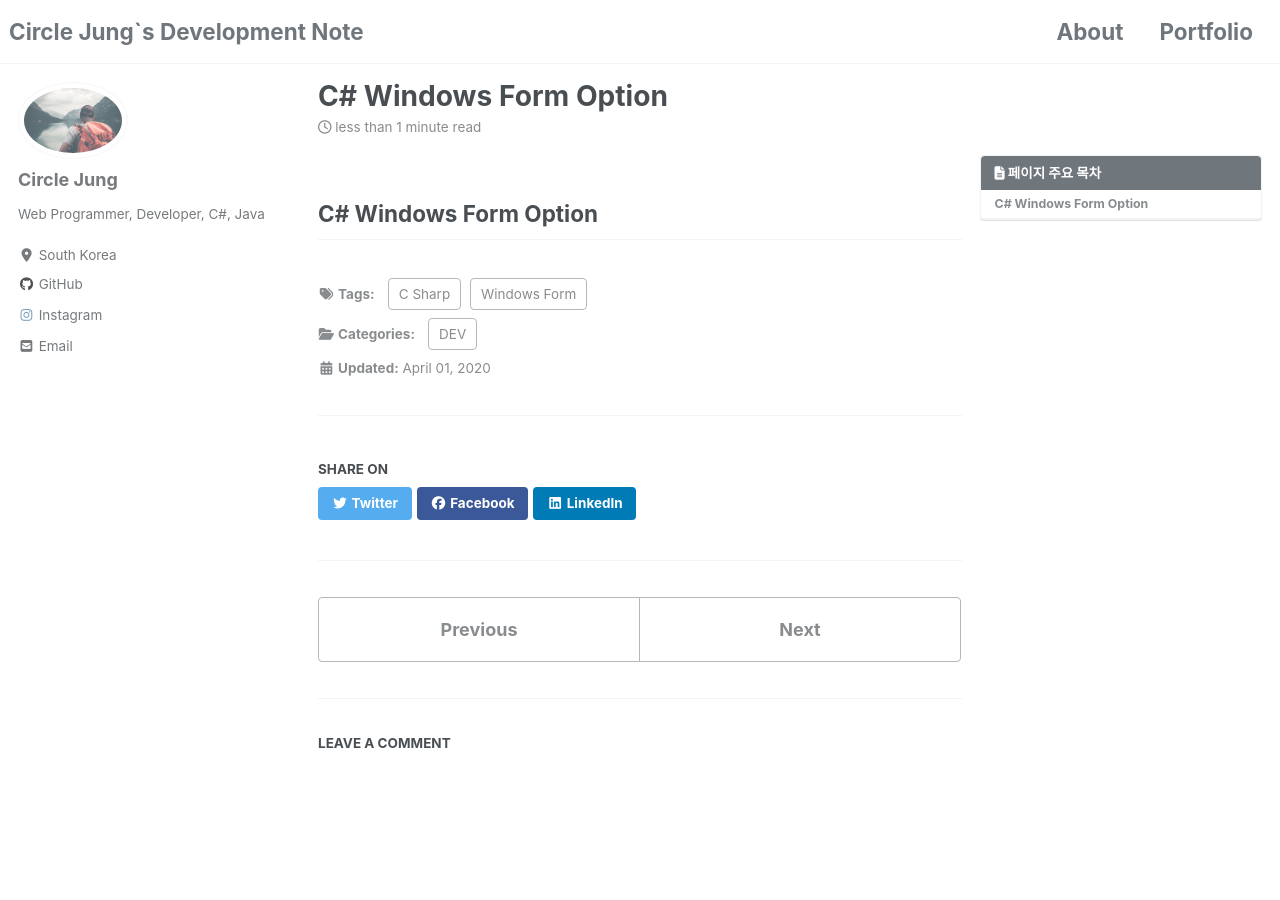
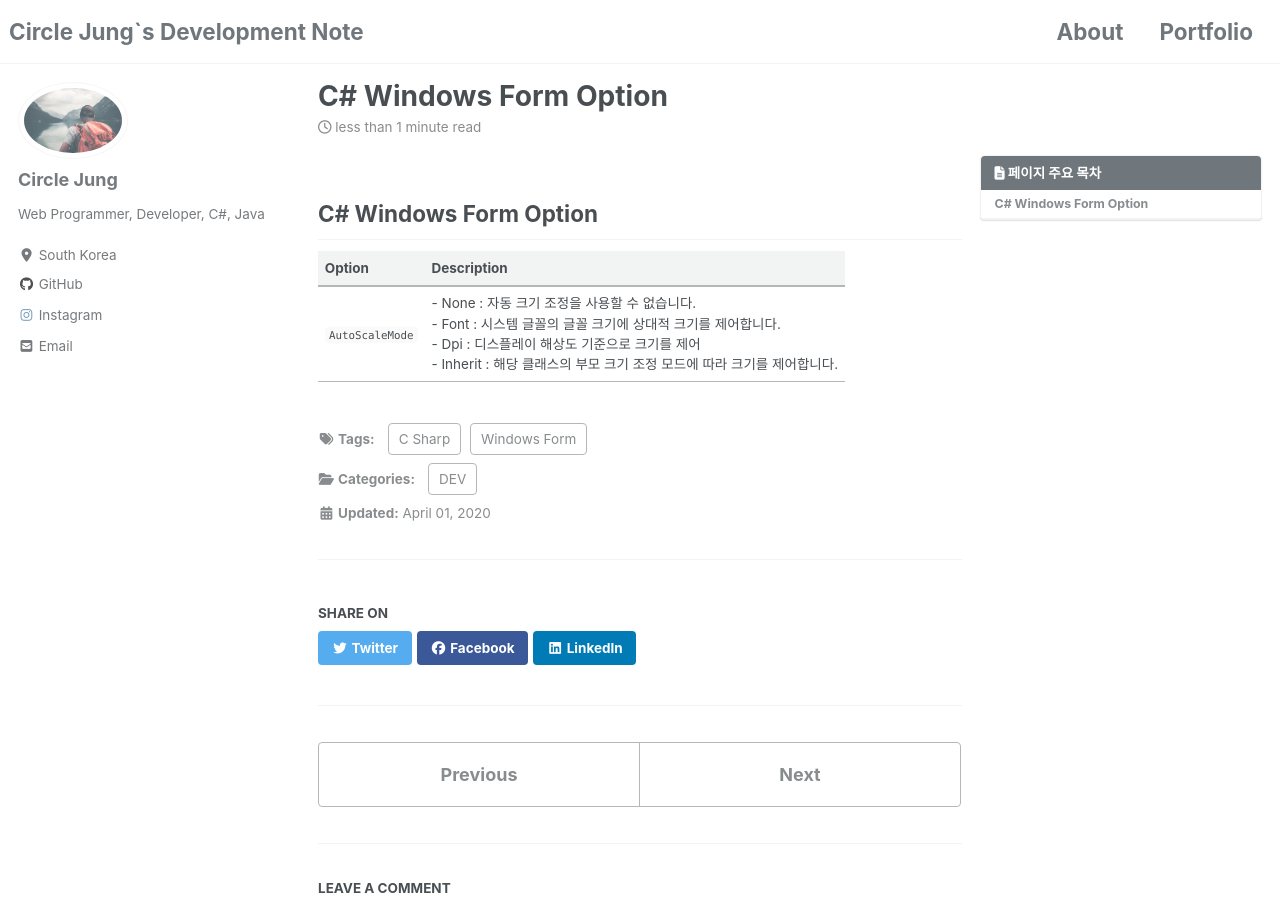
Before and after one commit to jwh0124/jwh0124.github.io, a Jekyll site: the page built from _posts/2020-04-01-winform_option.md, in a window 1280 px wide and 900 px high. Built offline with Jekyll 4.4.1, drawn with Linux system fonts in a browser that asks for light colours; cached includes are drawn as plain includes; nearby versions of some CDN libraries; comment, search, counter and statistics services are not loaded.

Commit message:
- add csharp winform option

```diff
--- a/_posts/2020-04-01-winform_option.md
+++ b/_posts/2020-04-01-winform_option.md
@@ -14,3 +14,7 @@ last_modified_at: 2020-04-01T15:30:00
 ---
 
 ## C# Windows Form Option ##
+
+| Option | Description |
+| :----- | :---------- |
+| `AutoScaleMode` | - None : 자동 크기 조정을 사용할 수 없습니다.  <br/> - Font : 시스템 글꼴의 글꼴 크기에 상대적 크기를 제어합니다. <br/> - Dpi : 디스플레이 해상도 기준으로 크기를 제어 <br/> - Inherit : 해당 클래스의 부모 크기 조정 모드에 따라 크기를 제어합니다.|
```
